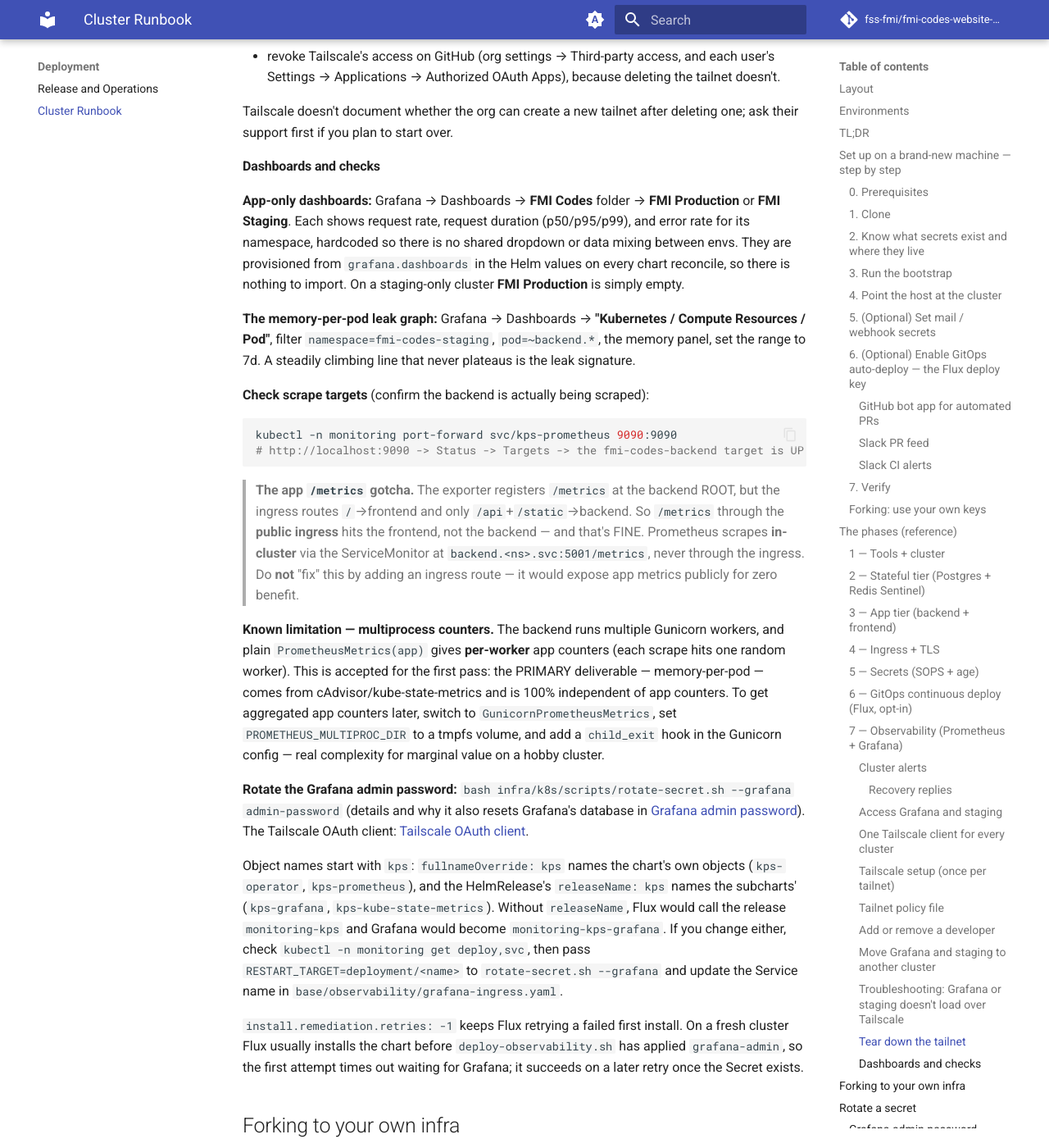
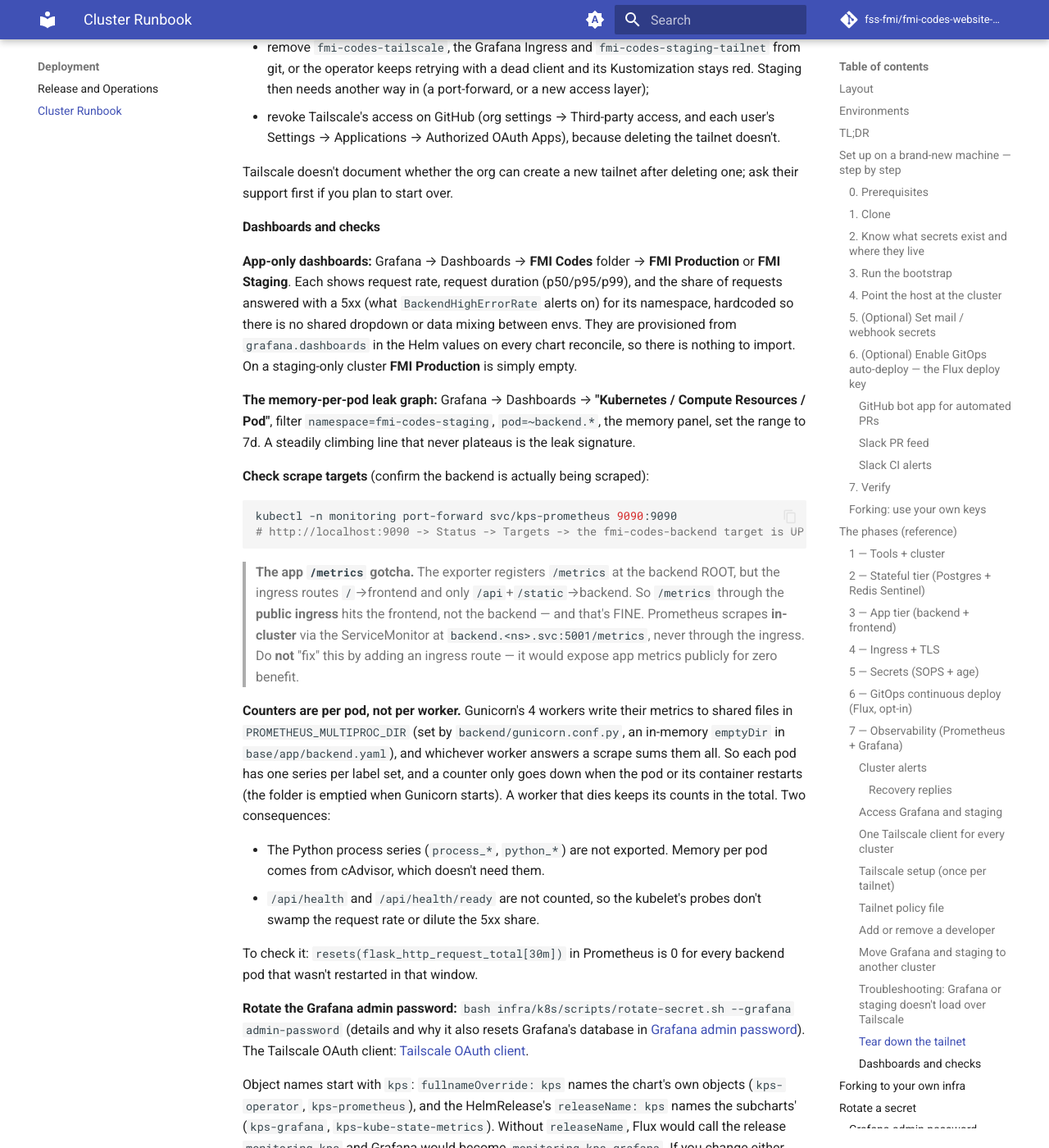
Before and after one commit to fss-fmi/fmi-codes-website-2026, an MkDocs documentation site: the page built from docs/runbook.md, in a window 1280 px wide and 1400 px high, scrolled down 33638 px. Shown: the whole window at 82% size. Built offline with MkDocs 1.6.1 and Material for MkDocs 9.7.7, drawn with Linux system fonts in a browser that asks for light colours; comment, search, counter and statistics services are not loaded; some of the changed text lies outside the part shown.

Commit message:
infra: aggregate backend metrics across Gunicorn workers, add 5xx alert (#169)
Each Gunicorn worker kept its own Prometheus registry, so every scrape read
a random worker and the counters reset several times per pod per 30 minutes.

- backend/gunicorn.conf.py now holds the Gunicorn settings, sets
  PROMETHEUS_MULTIPROC_DIR, empties it on start and marks exited workers
  dead. create_app uses GunicornInternalPrometheusMetrics when the dir is
  set; run_server.py and the tests keep the plain registry. /metrics stays
  on :5001, so the ServiceMonitor is unchanged.
- The backend pod mounts an in-memory emptyDir for the shared files.
- /api/health and /api/health/ready are no longer counted.
- New BackendHighErrorRate alert: over 5% 5xx per namespace for 10m, with
  promtool unit tests run by a new "Prometheus rules" CI job.
- Dashboards: request rate summed by method and status, the empty
  exceptions panel replaced by the 5xx share.
- Runbook, architecture, deployment, testing, API docs and ADR-010 updated.

Co-Authored-By: Claude Opus 5.5 <noreply@anthropic.com>

```diff
--- a/docs/runbook.md
+++ b/docs/runbook.md
@@ -848,6 +848,11 @@ The alerts most likely to matter:
 | `KubePersistentVolumeFillingUp`                                                                   | a PVC (Postgres, Prometheus, Grafana) is almost full, or will be within 4 days                                                | 1m / 1h |
 | `KubeNodeNotReady`                                                                                | the node is not ready                                                                                                         | 15m     |
 | `TargetDown`                                                                                      | a scrape target, like the backend's `/metrics`, is unreachable                                                                | 10m     |
+| `BackendHighErrorRate`                                                                            | over 5% of backend requests in a namespace return a 5xx (health probes not counted)                                           | 10m     |
+
+The custom rules (`additionalPrometheusRulesMap` in `base/observability/helmrelease.yaml`) have
+promtool unit tests in `base/observability/tests/`. CI runs them; locally, with Docker running:
+`bash infra/k8s/scripts/test-prometheus-rules.sh`.
 
 Kept quiet on purpose:
 
@@ -883,10 +888,6 @@ Not covered:
 - **The whole cluster down.** Nothing inside a cluster can report its own death. A dead
   cluster also takes the site down, which is noticed anyway, so there is no external dead
   man's switch.
-- **The backend's 5xx rate.** The app counters are per Gunicorn worker (the multiprocess
-  limitation in [Dashboards and checks](#dashboards-and-checks)): each scrape reads a random
-  worker, so a rate rule on them would fire on noise. Aggregating them across workers, and
-  then adding the rule, is [issue #169](https://github.com/fss-fmi/fmi-codes-website-2026/issues/169).
 
 **Setup:**
 
@@ -1430,10 +1431,11 @@ their support first if you plan to start over.
 #### Dashboards and checks
 
 **App-only dashboards:** Grafana → Dashboards → **FMI Codes** folder → **FMI Production** or
-**FMI Staging**. Each shows request rate, request duration (p50/p95/p99), and error rate for
-its namespace, hardcoded so there is no shared dropdown or data mixing between envs. They are
-provisioned from `grafana.dashboards` in the Helm values on every chart reconcile, so there is
-nothing to import. On a staging-only cluster **FMI Production** is simply empty.
+**FMI Staging**. Each shows request rate, request duration (p50/p95/p99), and the share of
+requests answered with a 5xx (what `BackendHighErrorRate` alerts on) for its namespace,
+hardcoded so there is no shared dropdown or data mixing between envs. They are provisioned
+from `grafana.dashboards` in the Helm values on every chart reconcile, so there is nothing to
+import. On a staging-only cluster **FMI Production** is simply empty.
 
 **The memory-per-pod leak graph:** Grafana → Dashboards → **"Kubernetes / Compute Resources /
 Pod"**, filter `namespace=fmi-codes-staging`, `pod=~backend.*`, the memory panel, set the range
@@ -1453,13 +1455,20 @@ kubectl -n monitoring port-forward svc/kps-prometheus 9090:9090
 > ingress. Do **not** "fix" this by adding an ingress route — it would expose app metrics
 > publicly for zero benefit.
 
-**Known limitation — multiprocess counters.** The backend runs multiple Gunicorn workers, and
-plain `PrometheusMetrics(app)` gives **per-worker** app counters (each scrape hits one random
-worker). This is accepted for the first pass: the PRIMARY deliverable — memory-per-pod — comes
-from cAdvisor/kube-state-metrics and is 100% independent of app counters. To get aggregated
-app counters later, switch to `GunicornPrometheusMetrics`, set `PROMETHEUS_MULTIPROC_DIR` to a
-tmpfs volume, and add a `child_exit` hook in the Gunicorn config — real complexity for marginal
-value on a hobby cluster.
+**Counters are per pod, not per worker.** Gunicorn's 4 workers write their metrics to shared
+files in `PROMETHEUS_MULTIPROC_DIR` (set by `backend/gunicorn.conf.py`, an in-memory `emptyDir`
+in `base/app/backend.yaml`), and whichever worker answers a scrape sums them all. So each pod
+has one series per label set, and a counter only goes down when the pod or its container
+restarts (the folder is emptied when Gunicorn starts). A worker that dies keeps its counts in
+the total. Two consequences:
+
+- The Python process series (`process_*`, `python_*`) are not exported. Memory per pod comes
+  from cAdvisor, which doesn't need them.
+- `/api/health` and `/api/health/ready` are not counted, so the kubelet's probes don't swamp
+  the request rate or dilute the 5xx share.
+
+To check it: `resets(flask_http_request_total[30m])` in Prometheus is 0 for every backend pod
+that wasn't restarted in that window.
 
 **Rotate the Grafana admin password:** `bash infra/k8s/scripts/rotate-secret.sh --grafana
 admin-password` (details and why it also resets Grafana's database in
```
Also changed, not shown: docs/adr/010-cluster-alerts-to-slack.md (+2 -2 lines), docs/api.md (+1 -1 lines), docs/architecture.md (+1 -1 lines), docs/deployment.md (+5 -5 lines), docs/testing.md (+24 -22 lines), 9 other files.
